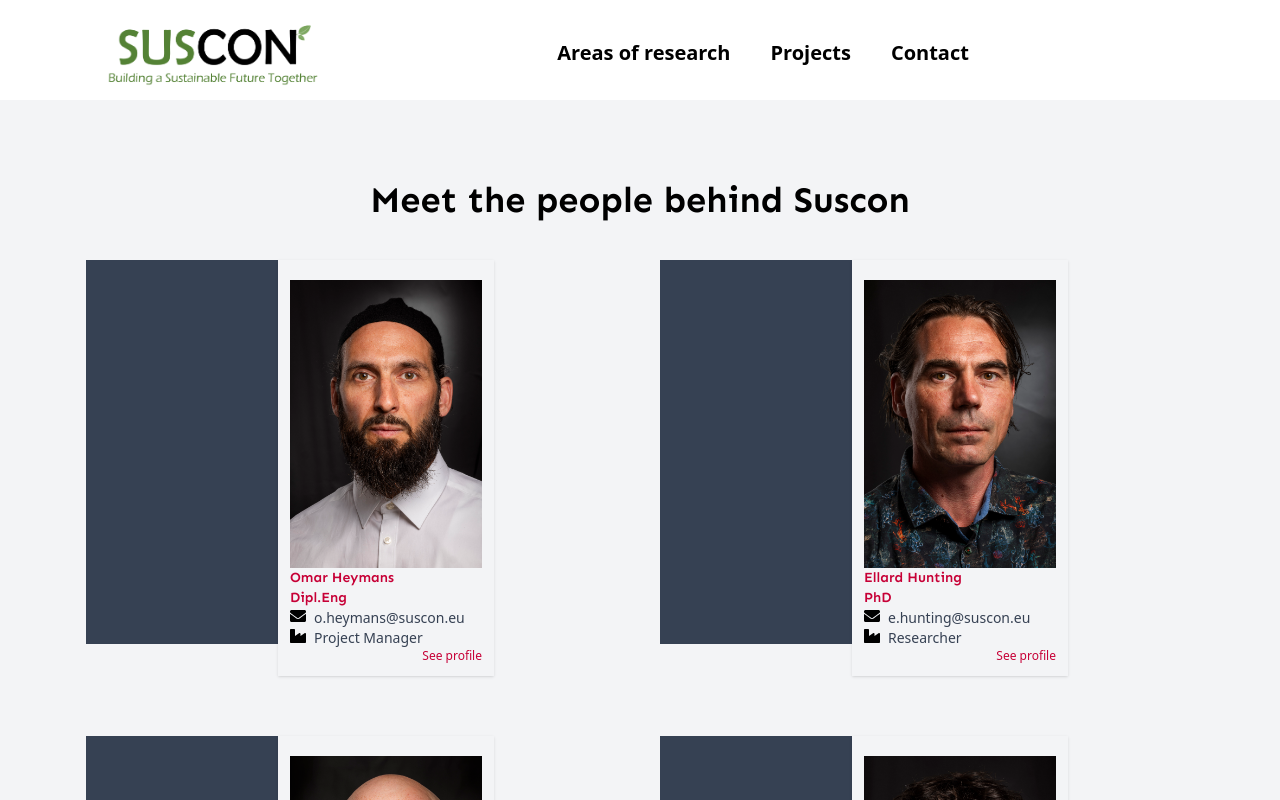
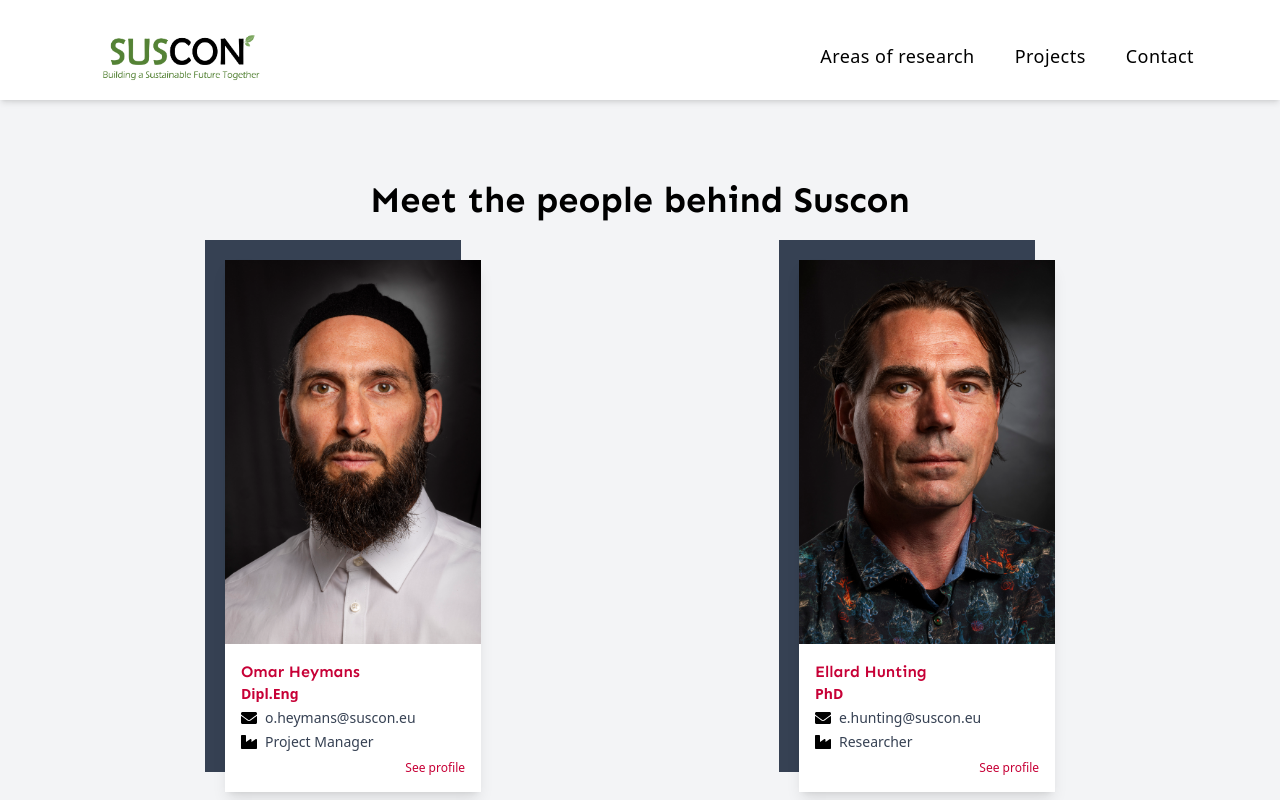
Before and after one commit to TotalentreprenorAS/suscon, a Next.js app: page /contact in a window 1280 px wide. Shown: the top 800 px of the page. Built offline with nearby package versions, Linux system fonts and the light colour scheme.

Commit message:
adding some minor tweaks to website

```diff
--- a/app/components/homepage/HeroText.tsx
+++ b/app/components/homepage/HeroText.tsx
@@ -1,19 +1,17 @@
 function HeroText() {
   return (
-    <section className="relative h-[50vh] bg-[url(/images/suscon-background.png)] bg-contain bg-bottom w-full text-white">
-      {/* Gradient Overlay (bottom to top) */}
-      <div className="absolute inset-0 bg-gradient-to-t from-black/80 via-black/30 to-transparent" />
+    <section className="relative h-[70vh] bg-[url(/images/suscon-background.png)] bg-cover bg-center w-full text-white overflow-hidden">
+      {/* Gradient Overlay */}
+      <div className="absolute inset-0 bg-gradient-to-t from-black/80 via-black/40 to-transparent"></div>
 
       {/* Content */}
-      <div className="container relative z-10 flex items-end justify-center h-full pb-20">
-        <div className="flex flex-col gap-6">
-          <h1 className="text-5xl font-bold leading-[1.4]">
-            Nordic Centre for Sustainable Construction
-          </h1>
-          <p className="text-2xl font-semibold text-gray-300">
-            Let's build a sustainable future together
-          </p>
-        </div>
+      <div className="relative z-10 flex flex-col items-center justify-center h-full text-center px-6 animate-fade-in">
+        <h1 className="text-4xl md:text-6xl font-extrabold tracking-tight leading-tight max-w-4xl">
+          Nordic Centre for Sustainable Construction
+        </h1>
+        <p className="mt-4 text-lg md:text-2xl font-medium text-gray-200">
+          Let's build a sustainable future together
+        </p>
       </div>
     </section>
   );
--- a/app/components/nav.tsx
+++ b/app/components/nav.tsx
@@ -1,33 +1,98 @@
-import React from "react";
+"use client";
+import React, { useState } from "react";
 import Link from "next/link";
+import { FaBars, FaTimes } from "react-icons/fa";
 
 const navigationItems = [
   { label: "Areas of research", href: "/areasofresearch" },
-  { label: "Projects", href: '/projects'},
-  { label: "Contact", href: '/contact'}
+  { label: "Projects", href: "/projects" },
+  { label: "Contact", href: "/contact" },
 ];
 
-function NavigationBar(): React.JSX.Element {
+export default function NavigationBar(): React.JSX.Element {
+  const [isOpen, setIsOpen] = useState(false);
+
   return (
-    <header className="bg-white w-full h-25">
-      <nav className="container flex justify-between items-center px-8 text-white">
+    <header className="bg-white w-full shadow-md fixed top-0 left-0 z-50 h-25">
+      <nav className="container mx-auto flex justify-between items-center px-6 py-4">
+        {/* Logo */}
         <Link href="/">
-        <img src="/images/suscon-logo.png" className="w-64" />
+          <img
+            src="/images/suscon-logo.png"
+            alt="Suscon logo"
+            width={200}
+            height={60}
+            className="w-48 h-auto"
+          />
         </Link>
-        <ul className="flex gap-10 align-center">
+
+        {/* Desktop Nav */}
+        <ul className="hidden md:flex gap-10">
           {navigationItems.map((item) => (
-            <li key={item.href} className="text-black">
-              <a
+            <li key={item.href}>
+              <Link
                 href={item.href}
-                className="hover:underline text-xl font-semibold"
+                className="text-black hover:text-rose-700 hover:underline underline-offset-4 text-lg font-medium tracking-wide transition-all duration-200"
               >
                 {item.label}
-              </a>
+              </Link>
             </li>
           ))}
-        </ul>h
+        </ul>
+
+        {/* Hamburger Icon */}
+        <button
+          className="md:hidden text-black text-2xl focus:outline-none cursor-pointer"
+          onClick={() => setIsOpen(!isOpen)}
+          aria-label="Toggle menu"
+        >
+          {isOpen ? <FaTimes /> : <FaBars />}
+        </button>
       </nav>
+
+      {/* Dark Overlay (background) */}
+      <div
+        className={`fixed inset-0 bg-black/40 backdrop-blur-sm transition-opacity duration-300 ease-in-out ${
+          isOpen ? "opacity-100 visible" : "opacity-0 invisible"
+        }`}
+        onClick={() => setIsOpen(false)}
+      ></div>
+
+      {/* Mobile Slide-in Menu */}
+      <div
+        className={`fixed top-0 right-0 h-full w-2/3 sm:w-1/2 bg-white shadow-2xl transform transition-transform duration-300 ease-in-out z-50 flex flex-col items-start px-8 py-10 md:hidden ${
+          isOpen ? "translate-x-0" : "translate-x-full"
+        }`}
+      >
+        {/* Close Button */}
+        <button
+          className="absolute top-6 right-6 text-gray-700 text-2xl hover:text-rose-700 transition-colors duration-200 cursor-pointer"
+          onClick={() => setIsOpen(false)}
+          aria-label="Close menu"
+        >
+          <FaTimes />
+        </button>
+
+        {/* Menu Items */}
+        <ul className="flex flex-col gap-6 mt-10 w-full">
+          {navigationItems.map((item) => (
+            <li key={item.href} className="w-full">
+              <Link
+                href={item.href}
+                onClick={() => setIsOpen(false)}
+                className="block text-lg font-semibold text-gray-800 hover:text-rose-700 transition-all duration-200 relative after:content-[''] after:absolute after:bottom-0 after:left-0 after:w-0 after:h-[2px] after:bg-rose-700 hover:after:w-full after:transition-all after:duration-300"
+              >
+                {item.label}
+              </Link>
+            </li>
+          ))}
+        </ul>
+
+        {/* Optional footer text or contact */}
+        <div className="mt-auto pt-10 text-sm text-gray-500 border-t w-full">
+          <p>© {new Date().getFullYear()} Suscon</p>
+        </div>
+      </div>
     </header>
   );
 }
-export default NavigationBar;
--- a/app/contact/page.tsx
+++ b/app/contact/page.tsx
@@ -1,51 +1,60 @@
-import { Team } from "../data/team"
-import { FaEnvelope } from "react-icons/fa"
-import { FaIndustry } from "react-icons/fa"
-import Link from "next/link"
+import { Team } from "../data/team";
+import { FaEnvelope } from "react-icons/fa";
+import { FaIndustry } from "react-icons/fa";
+import Link from "next/link";
 export default function ContactPage() {
   return (
     <section className="container mx-auto px-4 py-20">
-        <h1 className="text-4xl font-bold text-center mb-10"> Meet the people behind Suscon </h1>
+      <h1 className="text-4xl font-bold text-center mb-10">
+        Meet the people behind Suscon
+      </h1>
 
-<div className="grid grid-cols-1 sm:grid-cols-2 gap-10">
+      <div className="grid grid-cols-1 sm:grid-cols-2 gap-10 mt-10 justify-items-center">
+        {Team.map((t, index) => (
+          <div key={index} className="relative max-w-xs mb-10">
+            {/* Blue background stretched behind the whole card */}
+            <div className="absolute bottom-5 right-5 bg-gray-700 w-full h-full -z-10"></div>
 
-{Team.map((t, index) => (
-         <div key={index} className="max-w-6-xl mb-5 flex w-full">
-              <div className="bg-gray-700 w-48 h-96">
+            {/* Card container */}
+            <div className="bg-white shadow-lg overflow-hidden">
+              {/* Image section */}
+              <div className="relative w-full h-96">
+                <img
+                  src={t.image}
+                  alt={t.name}
+                  className="w-full h-full object-cover"
+                />
               </div>
-             <div className="p-3 shadow-sm">
-               <div className="flex flex-col mt-2">
-                 <div className="flex gap-1 items-center">
-                <img src={t.image} alt={t.name} className="w-48"/>
+
+              {/* Text content underneath */}
+              <div className="p-4">
+                <h3 className="text-md font-semibold text-rose-700">
+                  {t.name}
+                </h3>
+                <p className="text-rose-700 text-sm font-semibold">
+                  {t.education}
+                </p>
+                <div className="flex gap-2 items-center mt-1">
+                  <FaEnvelope />
+                  <p className="text-gray-700 text-sm">{t.email}</p>
                 </div>
-                <div className="flex items-center gap-4">
-                 <h3 className="text-sm font-semibold text-rose-700">{t.name}</h3>
+                <div className="flex gap-2 items-center mt-1">
+                  <FaIndustry />
+                  <p className="text-gray-700 text-sm">{t.role}</p>
                 </div>
-                <h3 className="text-rose-700 text-sm font-semibold">
-                 {t.education}
-               </h3>
-               <div className="flex gap-2">
-                <FaEnvelope/>
-               <p className="text-gray-700 text-sm">
-                {t.email}
-               </p>
-               </div>
-                 <div className="flex gap-2">
-                <FaIndustry/>
-               <p className="text-gray-700 text-sm">
-                 {t.role}
-               </p>
-               </div>
-               <div className="flex justify-end">
-               <Link href={`/contact/${t.slug}`} className="text-xs text-rose-700">
+                <div className="flex justify-end mt-2">
+                  <Link
+                    href={`/contact/${t.slug}`}
+                    className="text-xs text-rose-700"
+                  >
                     See profile
                   </Link>
                 </div>
               </div>
             </div>
           </div>
-))
-}
+        ))}
       </div>
     </section>
-    )}
+  );
+}
--- a/app/globals.css
+++ b/app/globals.css
@@ -22,6 +22,9 @@
   }
 }
 
+main {
+  margin-top: 100px;
+}
 @layer utilities {
   .container {
     margin-left: auto;
--- a/app/projects/[slug]/page.tsx
+++ b/app/projects/[slug]/page.tsx
@@ -1,33 +1,33 @@
-import { notFound } from "next/navigation";
-import { projects } from "../../data/projects";
+// import { notFound } from "next/navigation";
+// import { projects } from "../../data/projects";
 
-export default async function ProjectDetailPage({ params }: any) {
-  try {
-    const project = projects.find((p) => p.slug === params.slug);
+// export default async function ProjectDetailPage({ params }: any) {
+//   try {
+//     const project = projects.find((p) => p.slug === params.slug);
 
-    if (!project) return notFound();
+//     if (!project) return notFound();
 
-    return (
-      <section className={`${project.color} min-h-screen py-20 px-6`}>
-        <div className="max-w-3xl mx-auto">
-          <h1 className="text-4xl font-bold mb-6">{project.title}</h1>
-          <img
-            src="/rodion-kutsaiev-PEm_sLmJT-w-unsplash-1.avif"
-            alt={project.title}
-            className="w-full h-64 object-cover rounded-lg shadow"
-          />
-          <p className="text-lg text-gray-700 mt-6">{project.description}</p>
-        </div>
-      </section>
-    );
-  } catch (error) {
-    console.error("Error loading project:", error);
-    return notFound();
-  }
-}
+//     return (
+//       <section className={`${project.color} min-h-screen py-20 px-6`}>
+//         <div className="max-w-3xl mx-auto">
+//           <h1 className="text-4xl font-bold mb-6">{project.title}</h1>
+//           <img
+//             src="/rodion-kutsaiev-PEm_sLmJT-w-unsplash-1.avif"
+//             alt={project.title}
+//             className="w-full h-64 object-cover rounded-lg shadow"
+//           />
+//           <p className="text-lg text-gray-700 mt-6">{project.description}</p>
+//         </div>
+//       </section>
+//     );
+//   } catch (error) {
+//     console.error("Error loading project:", error);
+//     return notFound();
+//   }
+// }
 
-export async function generateStaticParams() {
-  return projects.map((project) => ({
-    slug: project.slug.replace("/projects/", ""), // Just project-1 etc
-  }));
-}
+// export async function generateStaticParams() {
+//   return projects.map((project) => ({
+//     slug: project.slug.replace("/projects/", ""), // Just project-1 etc
+//   }));
+// }
```
Also changed, not shown: app/contact/[slug]/page.tsx (+11 -8 lines), app/page.tsx (+25 -15 lines), app/projects/page.tsx (+11 -9 lines). Lines whose indentation alone changed are shown as unchanged.
